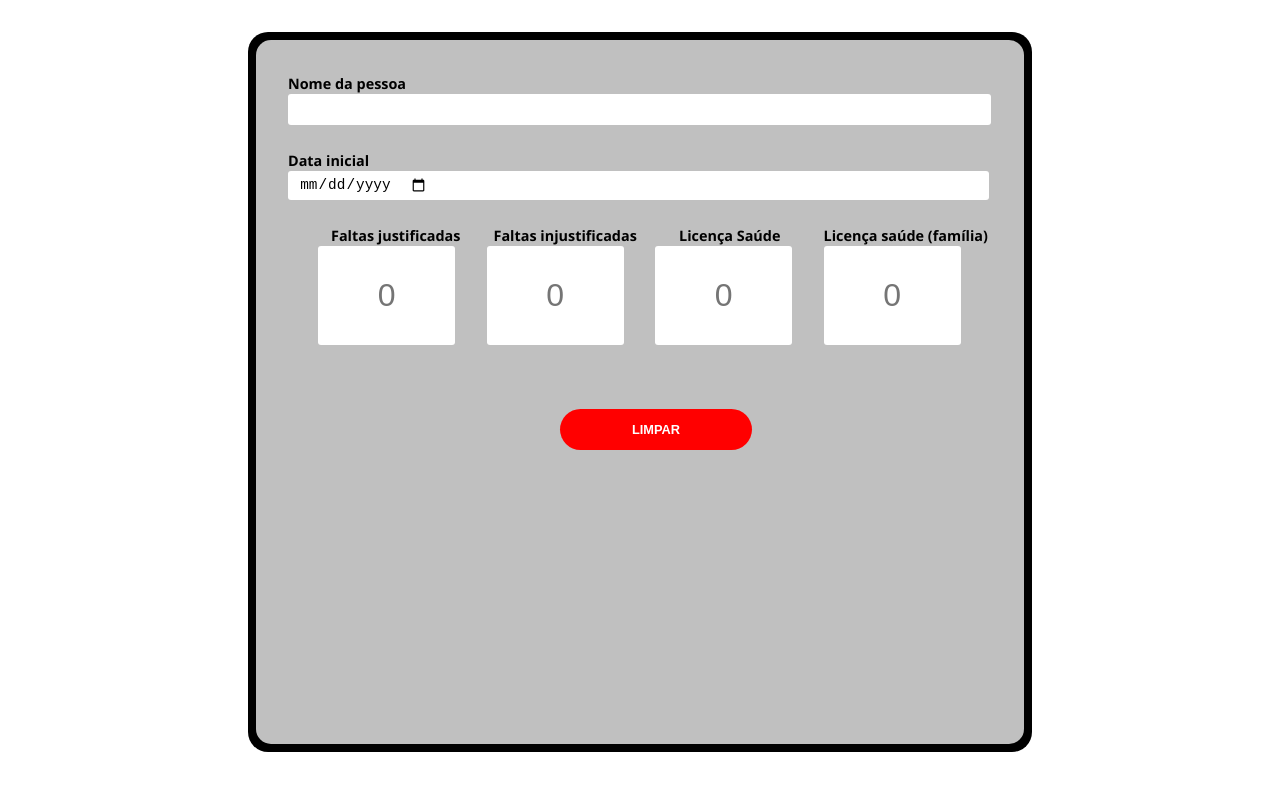
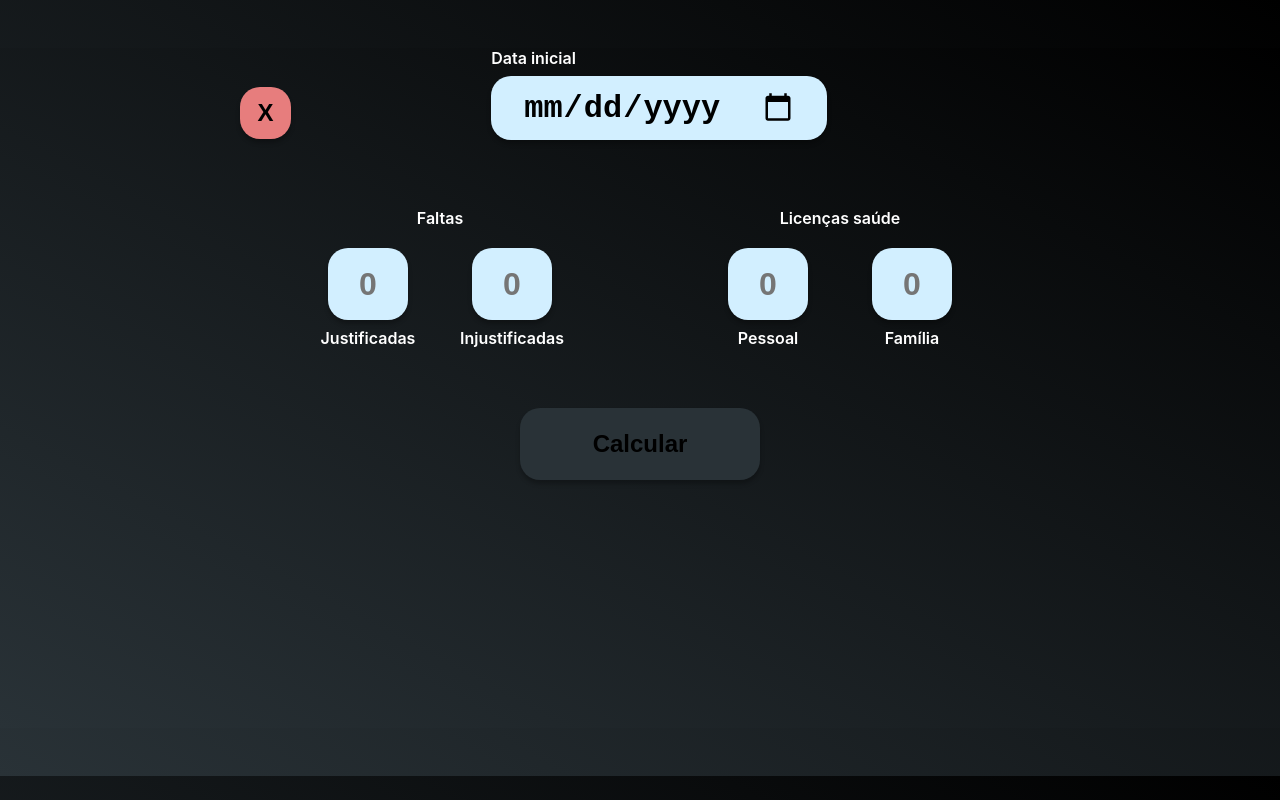
Before and after one commit to juuliana/date-calculator, a React (Create React App) app: page / in a window 1280 px wide. Built offline with nearby package versions, Linux system fonts and the light colour scheme.

Commit message:
fix design

```diff
--- a/src/App.js
+++ b/src/App.js
@@ -1,4 +1,5 @@
 import Calculator from "./pages/calculator";
+import "./global.css";
 
 function App() {
   return <Calculator />;
--- /dev/null
+++ b/src/global.css
@@ -0,0 +1,51 @@
+* {
+  box-sizing: border-box;
+  padding: 0;
+  margin: 0;
+
+  font-weight: 600;
+}
+
+html,
+body {
+  background: linear-gradient(to bottom left, #000 0%, #293237 100%);
+
+  font-family: "Montserrat", -apple-system, BlinkMacSystemFont, Segoe UI, Roboto,
+    Oxygen, Ubuntu, Cantarell, Fira Sans, Droid Sans, Helvetica Neue, sans-serif;
+}
+
+button {
+  cursor: pointer;
+  border: none;
+  box-shadow: 0px 4px 4px rgba(0, 0, 0, 0.25);
+  border-radius: 20px;
+
+  color: black;
+  font-size: 1.5rem;
+
+  animation: hover 0.9s forwards;
+  transition: width 0.5s, height 0.5s;
+}
+
+input {
+  cursor: pointer;
+  outline: none;
+  border: 0;
+  background-color: #d2efff;
+  box-shadow: 0px 4px 4px rgba(0, 0, 0, 0.25);
+  border-radius: 20px;
+
+  color: black;
+
+  animation: hover 0.9s forwards;
+}
+
+span {
+  animation: hover 0.9s forwards;
+}
+
+@keyframes hover {
+  from {
+    transform: translateY(20px);
+  }
+}
--- a/src/pages/calculator/index.js
+++ b/src/pages/calculator/index.js
@@ -6,11 +6,18 @@ import {
   Button2,
   Container,
   Content,
-  Input,
+  Footer,
+  Header,
   InputDate,
   InputSquare,
+  Main,
   Response,
+  Result,
+  Spacer,
+  SquareContainer,
+  SquareView,
   Subtitle,
+  Title,
   View,
 } from "./styles";
 
@@ -22,18 +29,9 @@ function Calculator() {
   const [justifiedAbsence, setJustifiedAbsence] = useState(0);
   const [leaveHealth, setLeaveHealth] = useState(0);
   const [leaveHealthFamily, setLeaveHealthFamily] = useState(0);
-  // const [stopedPeriod, setStopedPeriod] = useState(0);
 
   const fiveYears = 1825;
   const oneDayInMiliseconds = 60 * 60 * 1000 * 24;
-
-  // function updateStopedPeriod() {
-  //   if (stopedPeriod === 0) {
-  //     setStopedPeriod(583);
-  //   } else {
-  //     setStopedPeriod(0);
-  //   }
-  // }
 
   function calcDate() {
     const firstDateBR = dateToBR(firstDate);
@@ -51,7 +49,6 @@ function Calculator() {
       Number(justifiedAbsence) +
       Number(leaveHealth) +
       Number(leaveHealthFamily);
-    // + Number(stopedPeriod);
 
     const dateLast = new Date(
       newDate.getTime() + oneDayInMiliseconds * (discount || 0)
@@ -78,20 +75,17 @@ function Calculator() {
 
       if (year === firstYear && leapYear) {
         if (month < 3) {
-          console.log(year, "aaaaa");
           setBissexto(bissexto + 1);
         }
       }
 
       if (year === lastYear && leapYear) {
         if (lastMonth < 3) {
-          console.log(year, "bbbb");
           setBissexto(bissexto + 1);
         }
       }
 
       if (year !== firstYear && year !== lastYear && leapYear) {
-        console.log(year, "cccc");
         setBissexto(bissexto + 1);
       }
     }
@@ -108,81 +102,73 @@ function Calculator() {
 
   return (
     <Container>
-      <Content>
-        <main>
-          <Subtitle>Nome da pessoa</Subtitle>
-          <Input />
+      <Header>
+        <Button2 onClick={() => window.location.reload(true)}>X</Button2>
 
+        <View>
           <Subtitle>Data inicial</Subtitle>
           <InputDate
             type="date"
-            placeholder="Ex: 27/12/2021"
             onChange={(text) => setFirstDate(text.target.value)}
           />
+        </View>
+      </Header>
 
-          <div
-            style={{
-              display: "flex",
-              flexDirection: "row",
-              marginLeft: 30,
-            }}
-          >
-            <div>
-              <Subtitle style={{ marginLeft: 13 }}>
-                Faltas justificadas
-              </Subtitle>
+      <Main>
+        <Content>
+          <Title>Faltas</Title>
+          <SquareView>
+            <SquareContainer>
               <InputSquare
                 placeholder="0"
                 onChange={(text) => setJustifiedAbsence(text.target.value)}
               />
-            </div>
-            <div>
-              <Subtitle style={{ marginLeft: 7 }}>
-                Faltas injustificadas
-              </Subtitle>
+              <Subtitle>Justificadas</Subtitle>
+            </SquareContainer>
+            <SquareContainer>
               <InputSquare
                 placeholder="0"
                 onChange={(text) => setUnjustifiedAbsence(text.target.value)}
               />
-            </div>
-            <div>
-              <Subtitle style={{ marginLeft: 24 }}>Licença Saúde</Subtitle>
+              <Subtitle>Injustificadas</Subtitle>
+            </SquareContainer>
+          </SquareView>
+        </Content>
+
+        <Spacer />
+
+        <Content>
+          <Title>Licenças saúde</Title>
+          <SquareView>
+            <SquareContainer>
               <InputSquare
                 placeholder="0"
                 onChange={(text) => setLeaveHealth(text.target.value)}
               />
-            </div>
-            <div>
-              <Subtitle>Licença saúde (família)</Subtitle>
+              <Subtitle>Pessoal</Subtitle>
+            </SquareContainer>
+            <SquareContainer>
               <InputSquare
                 placeholder="0"
                 onChange={(text) => setLeaveHealthFamily(text.target.value)}
               />
-            </div>
-          </div>
+              <Subtitle>Família</Subtitle>
+            </SquareContainer>
+          </SquareView>
+        </Content>
+      </Main>
 
-          <View>
-            {firstDate && <Button onClick={calcDate}>CALCULAR</Button>}
+      <Footer>
+        {firstDate && lastDate && (
+          <Result>
+            <Response>Data final: {lastDate}</Response>
+          </Result>
+        )}
 
-            {/* <Button2 onClick={updateStopedPeriod}>
-              {stopedPeriod === 0 ? "ADICIONAR" : "REMOVER"} 583
-            </Button2> */}
-
-            <Button2
-              onClick={() => window.location.reload(true)}
-              style={{ backgroundColor: "red" }}
-            >
-              LIMPAR
-            </Button2>
-          </View>
-
-          <View>
-            {firstDate && lastDate && (
-              <Response>A data final será: {lastDate}</Response>
-            )}
-          </View>
-        </main>
-      </Content>
+        <Button onClick={calcDate} disabled={!firstDate}>
+          Calcular
+        </Button>
+      </Footer>
     </Container>
   );
 }
--- a/src/pages/calculator/styles.js
+++ b/src/pages/calculator/styles.js
@@ -1,128 +1,147 @@
 import styled from "styled-components";
 
 export const Container = styled.div`
-  background-color: black;
   display: flex;
   flex-direction: column;
 
-  margin: 2rem 15rem;
+  margin: 3rem 15rem;
   border-radius: 20px;
-  height: 90vh;
+  height: 85vh;
+`;
 
-  font-family: "Montserrat", Segoe UI, Roboto, Oxygen, Ubuntu, Cantarell,
-    Helvetica Neue, sans-serif;
+export const Header = styled.div`
+  display: flex;
+  flex-direction: row;
+  align-items: center;
+
+  height: 130px;
+  margin-bottom: 30px;
+`;
+
+export const Main = styled.div`
+  display: flex;
+  flex-direction: row;
+  justify-content: space-evenly;
+`;
+
+export const Footer = styled.div`
+  display: flex;
+  justify-content: center;
+  margin-top: 60px;
+`;
+
+export const Spacer = styled.span`
+  width: 5;
+  background-color: white;
+`;
+
+export const Subtitle = styled.span`
+  color: white;
+  font-size: 1rem;
+`;
+
+export const Title = styled.span`
+  color: white;
+  font-size: 1rem;
+`;
+
+export const Response = styled.span`
+  font-size: 1.5rem;
+`;
+
+export const View = styled.div`
+  justify-content: center;
+  margin-left: 25%;
+  height: 130px;
 `;
 
 export const Content = styled.div`
   display: flex;
   flex-direction: column;
-
-  padding: 2rem;
-
-  margin: 0.5rem;
-  height: 90vh;
-  border-radius: 15px;
-
-  background-color: #c0c0c0;
+  align-items: center;
 `;
 
-export const Subtitle = styled.span`
-  font-size: 0.9rem;
-  font-weight: 600;
-`;
-
-export const Response = styled.span`
-  font-size: 1rem;
-  font-weight: 700;
-`;
-
-export const View = styled.div`
+export const SquareView = styled.div`
   display: flex;
   flex-direction: row;
-  justify-content: center;
-  margin-top: 40px;
-`;
-
-export const Input = styled.input`
-  display: flex;
-  flex-direction: column;
-  align-items: flex-start;
-  width: 98%;
-  height: 1.8rem;
-  margin-bottom: 1.5rem;
-  padding-left: 0.7rem;
-
-  border: 0.5px;
-  border-radius: 3px;
-
-  font-size: 0.9rem;
-  font-weight: 400;
+  margin-top: 20px;
 `;
 
 export const InputDate = styled.input`
   display: flex;
-  width: 98%;
-  height: 1.8rem;
-  margin-bottom: 1.5rem;
-  padding-left: 0.7rem;
+  align-self: center;
 
-  border: 0.5px;
-  border-radius: 3px;
+  width: 21rem;
+  height: 3.5rem;
 
-  font-size: 0.9rem;
-  font-weight: 400;
+  margin: 0.5rem 0 5rem 0;
+  padding: 2rem;
+
+  font-size: 2rem;
+`;
+
+export const SquareContainer = styled.div`
+  display: flex;
+  flex-direction: column;
+  align-items: center;
 `;
 
 export const InputSquare = styled.input`
-  display: flex;
-  flex-direction: column;
-  align-items: flex-start;
-  width: 70%;
-  height: 5rem;
-  margin-bottom: 1.5rem;
-  margin-right: 1.1rem;
+  width: 5rem;
+  height: 4.5rem;
+  margin: 0 2rem 0.5rem 2rem;
+
   padding: 0.6rem;
-
-  border: 0px;
-  border-radius: 3px;
 
   text-align: center;
   font-size: 2rem;
 `;
 
 export const Button = styled.button`
-  background-color: black;
-  color: white;
+  background-color: #469be9;
+  position: absolute;
 
-  font-weight: 700;
-  font-size: 0.75rem;
-
-  border: none;
-  border-radius: 3.125rem;
-
-  width: 13rem;
-  height: 2.6rem;
+  width: 15rem;
+  height: 4.5rem;
   padding: 0 1rem;
-
-  cursor: pointer;
 
   align-items: center;
   justify-content: center;
+
+  :disabled {
+    background-color: #293237;
+  }
+
+  :hover {
+    width: 15.5rem;
+    height: 5rem;
+  }
+`;
+
+export const Result = styled.div`
+  display: flex;
+  position: relative;
+  justify-content: center;
+
+  width: 25rem;
+  height: 7rem;
+  padding-top: 3.5rem;
+
+  margin-top: 2.25rem;
+  border-radius: 20px;
+  background-color: white;
+
+  animation: hover 0.9s forwards;
 `;
 
 export const Button2 = styled.button`
-  width: 12rem;
-  height: 2.6rem;
+  width: 3.2rem;
+  height: 3.2rem;
 
-  margin-left: 2rem;
+  background-color: #e77d7d;
 
-  border: 0;
-  border-radius: 2rem;
-  cursor: pointer;
-
-  font-weight: 700;
-  font-size: 0.8rem;
-  color: white;
-
-  background-color: green;
+  :hover {
+    width: 3.5rem;
+    height: 3.5rem;
+  }
 `;
```
